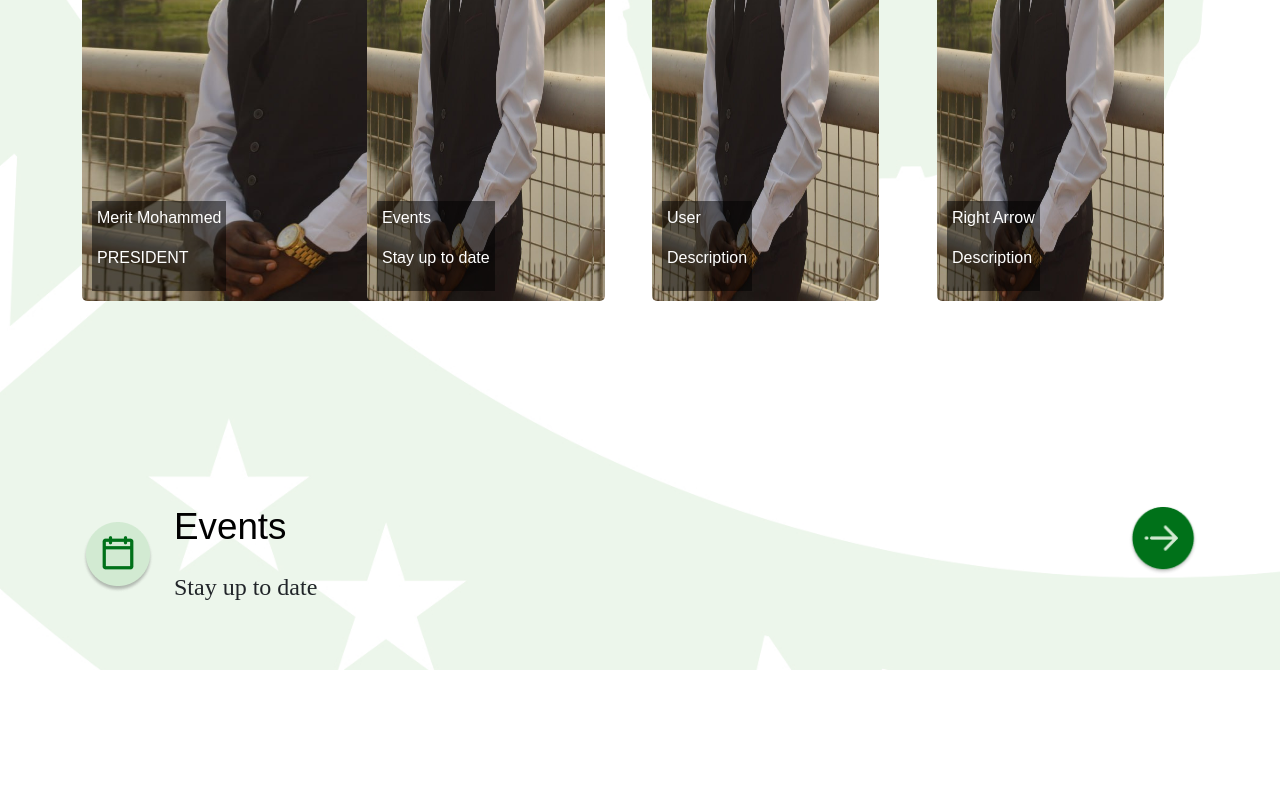
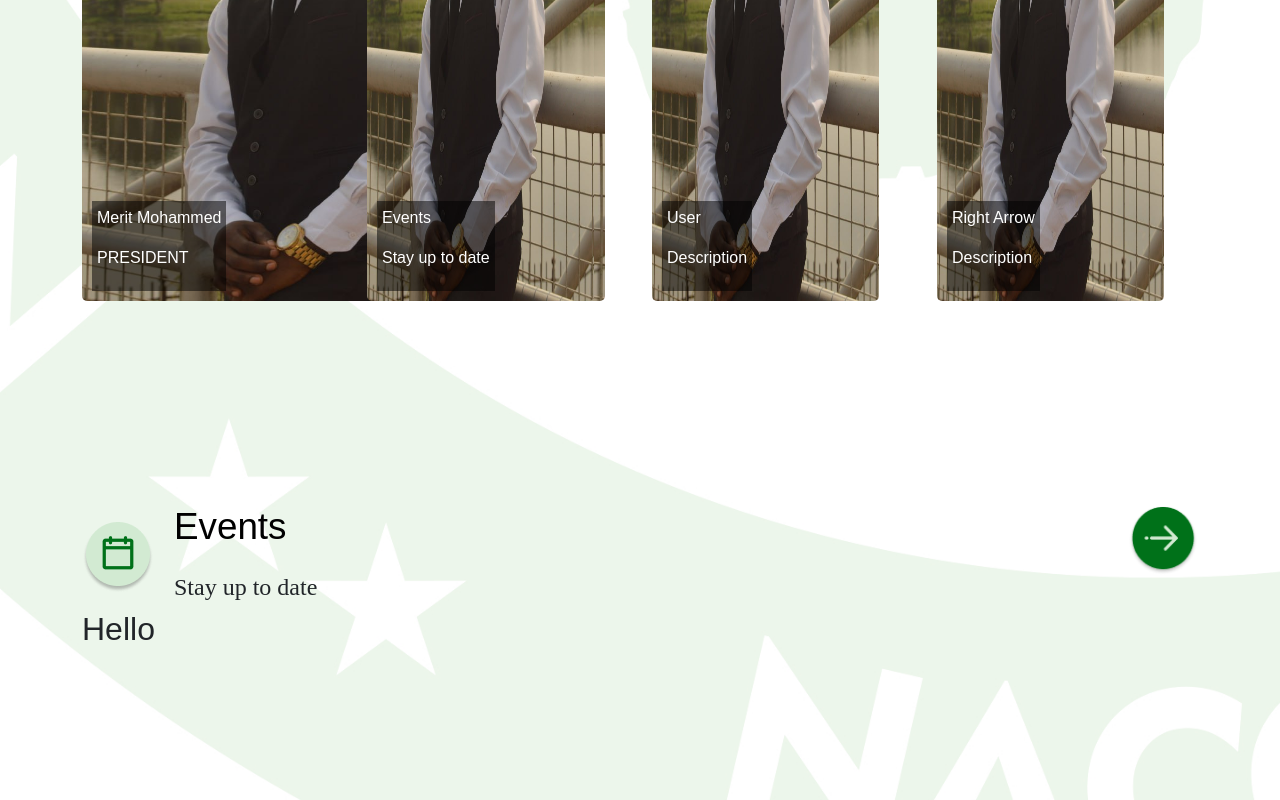
Before and after one commit to 56radius/nacos-mtu, a React (Create React App) app: page / in a window 1280 px wide. Shown: the part 2493-3293 px from the top of the page. Before the commit the page ends 3163 px from the top, so only its background shows below. Built offline with nearby package versions, Linux system fonts and the light colour scheme.

Commit message:
Hello screen

```diff
--- a/src/assets/css/style.css
+++ b/src/assets/css/style.css
@@ -1629,3 +1629,5 @@ section {
   color: #fff;
   text-decoration: none;
 }
+
+/* Cards container */
--- a/src/components/HomeScreen.js
+++ b/src/components/HomeScreen.js
@@ -267,7 +267,6 @@ function HomeScreen() {
         {/*Events section */}
         <section id="executives" style={{ marginTop: "60px" }}>
   <div className="container">
-
     <div className="row content">
       <div className="col-lg-6">
         <div>
@@ -285,8 +284,20 @@ function HomeScreen() {
       </div>
     </div>
 
+    {/* Events card */}
+    <div
+    style={{
+      width: "120px",
+      height: "130px",
+    }}
+    >
+        <h2> Hello </h2>
+    </div>
   </div>
 </section>
+
+
+      {/* Announcem */}
     </div>
   );
 }
```
Lines whose indentation alone changed are shown as unchanged.
